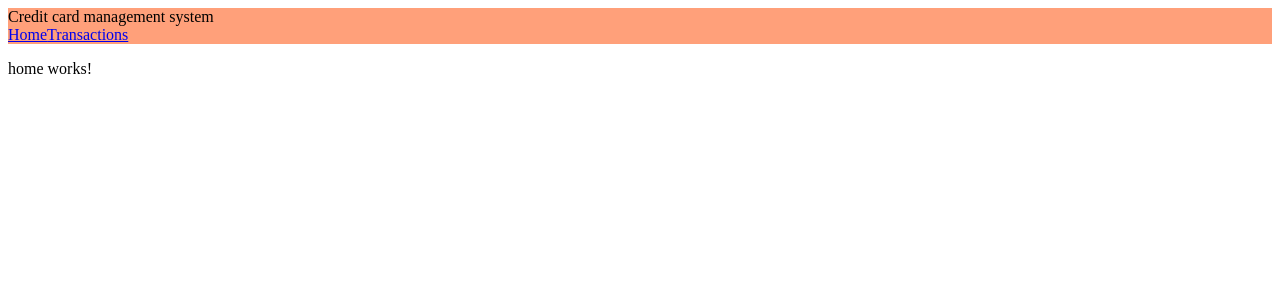
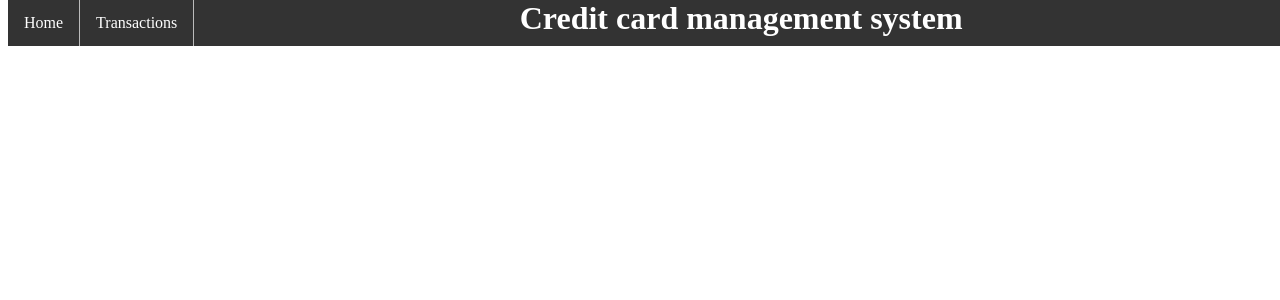
Before and after one commit to ChristianThingKnudsen/credit-card-management-system, an Angular app: page / in a window 1280 px wide. Shown: the top 300 px of the page. Built offline with nearby package versions, Linux system fonts and the light colour scheme.

Commit message:
Navigation bar optimized

```diff
--- a/src/app/navigation-bar/navigation-bar.component.css
+++ b/src/app/navigation-bar/navigation-bar.component.css
@@ -1,3 +1,45 @@
-div {
+/* div {
   background-color: lightsalmon;
+  width: 100%;
+} */
+
+/*
+For inspiration https://www.w3schools.com/css/css_navbar_horizontal.asp
+*/
+ul {
+  list-style-type: none;
+  margin: 0;
+  padding: 0;
+  overflow: hidden;
+  background-color: #333;
+  position: fixed;
+  top: 0;
+  width: 100%;
+  /* display: table; */
 }
+
+li {
+  float: left;
+  border-right: 1px solid #bbb;
+}
+
+li a {
+  display: block;
+  color: white;
+  text-align: center;
+  padding: 14px 16px;
+  text-decoration: none;
+}
+
+/* Change the link color to #04aa6d on hover */
+li a:hover {
+  background-color: #04aa6d;
+}
+
+h1 {
+  text-align: center;
+  color: white;
+  margin: 0;
+  padding: 0;
+  height: 2px;
+}
--- a/src/app/navigation-bar/navigation-bar.component.html
+++ b/src/app/navigation-bar/navigation-bar.component.html
@@ -1,6 +1,6 @@
 <!-- <p>navigation-bar works!</p> -->
 
-<div class="row">
+<!-- <div class="row">
   <div class="block">
     {{ title }}
   </div>
@@ -9,6 +9,15 @@
     <a routerLink="">Home</a>
     <a routerLink="/transactions">Transactions</a>
   </div>
+</div> -->
+<div>
+  <ul>
+    <li><a routerLink="">Home</a></li>
+    <li><a routerLink="/transactions">Transactions</a></li>
+    <h1>{{ title }}</h1>
+    <!-- <li><a href="about.asp">About</a></li>
+      <li style="float: right"><a class="active" href="#about">About</a></li> -->
+  </ul>
 </div>
 
 <router-outlet></router-outlet>
```
